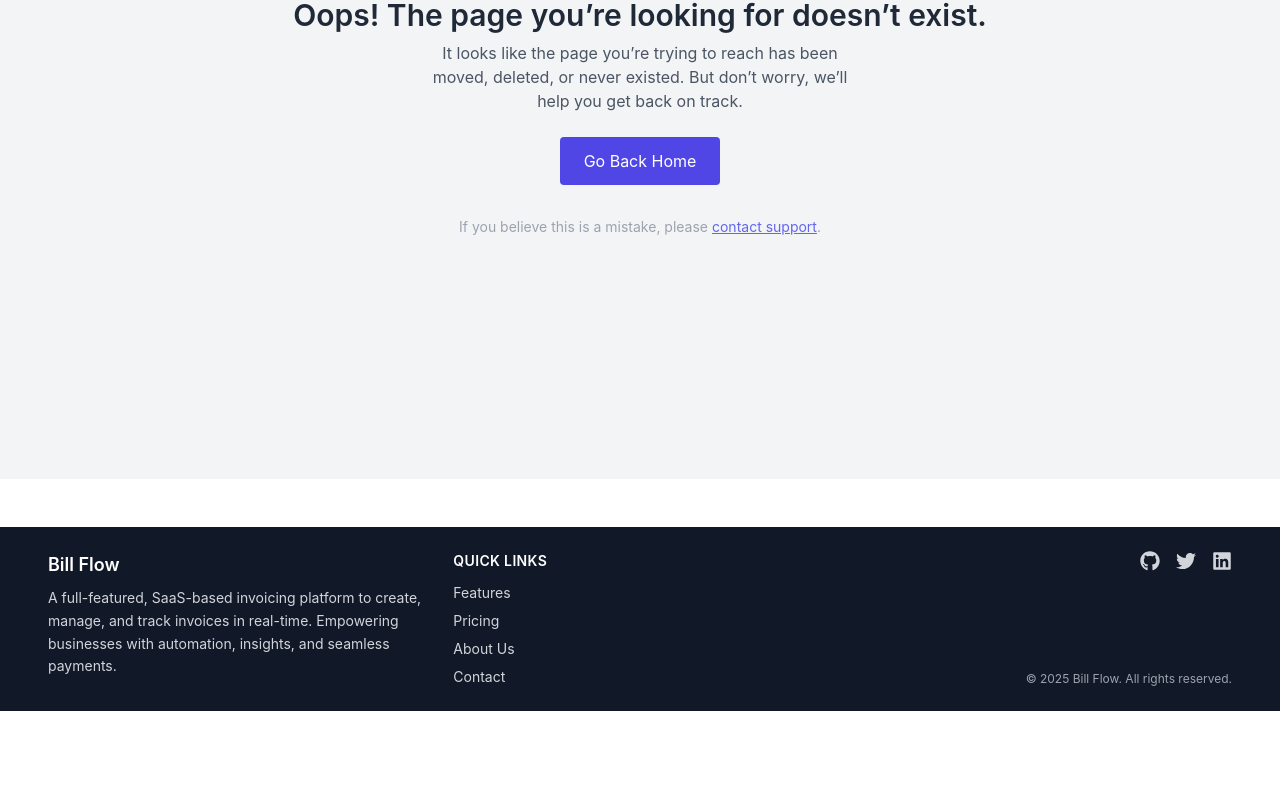
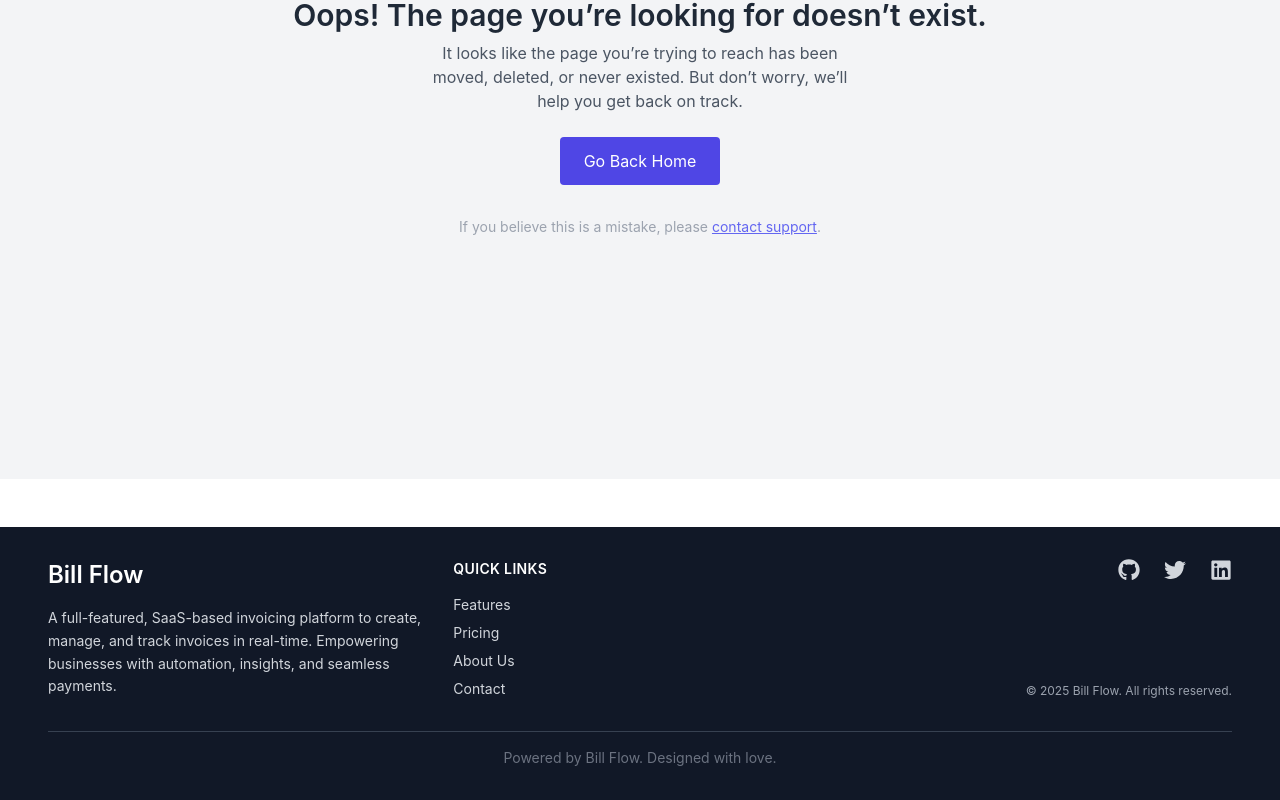
Before and after one commit to jackson951/invoicing-system-web-app, a React (Create React App) app: page /invoicing-system-web-app/admin in a window 1280 px wide. Shown: the part 321-1121 px from the top of the page. Before the commit the page ends 1032 px from the top, so only its background shows below. Built offline with nearby package versions, Linux system fonts and the light colour scheme.

Commit message:
improved footer and login page as well as functionality to scroll to the top

```diff
--- a/src/components/footer.jsx
+++ b/src/components/footer.jsx
@@ -3,12 +3,12 @@ import { FaGithub, FaTwitter, FaLinkedin } from "react-icons/fa";
 
 export default function Footer() {
   return (
-    <footer className="bg-gray-900 text-gray-300 py-6 px-4 md:px-12 mt-12">
+    <footer className="bg-gray-900 text-gray-300 py-8 px-4 md:px-12 mt-12">
       <div className="max-w-7xl mx-auto grid grid-cols-1 md:grid-cols-3 gap-8">
         {/* Company Info */}
-        <div>
-          <h2 className="text-lg font-semibold text-white">Bill Flow</h2>
-          <p className="mt-2 text-sm leading-relaxed">
+        <div className="space-y-4">
+          <h2 className="text-2xl font-semibold text-white">Bill Flow</h2>
+          <p className="text-sm leading-relaxed">
             A full-featured, SaaS-based invoicing platform to create, manage,
             and track invoices in real-time. Empowering businesses with
             automation, insights, and seamless payments.
@@ -16,28 +16,40 @@ export default function Footer() {
         </div>
 
         {/* Quick Links */}
-        <div>
+        <div className="space-y-4">
           <h3 className="text-sm font-semibold text-white uppercase tracking-wide">
             Quick Links
           </h3>
-          <ul className="mt-3 space-y-2 text-sm">
+          <ul className="space-y-2 text-sm">
             <li>
-              <a href="/features" className="hover:underline">
+              <a
+                href="/features"
+                className="hover:text-indigo-400 hover:underline transition"
+              >
                 Features
               </a>
             </li>
             <li>
-              <a href="/pricing" className="hover:underline">
+              <a
+                href="/pricing"
+                className="hover:text-indigo-400 hover:underline transition"
+              >
                 Pricing
               </a>
             </li>
             <li>
-              <a href="/about" className="hover:underline">
+              <a
+                href="/about"
+                className="hover:text-indigo-400 hover:underline transition"
+              >
                 About Us
               </a>
             </li>
             <li>
-              <a href="/contact" className="hover:underline">
+              <a
+                href="/contact"
+                className="hover:text-indigo-400 hover:underline transition"
+              >
                 Contact
               </a>
             </li>
@@ -46,34 +58,41 @@ export default function Footer() {
 
         {/* Social + Copyright */}
         <div className="flex flex-col items-start md:items-end justify-between">
-          <div className="flex space-x-4 mb-4">
+          <div className="flex space-x-6 mb-4">
             <a
               href="https://github.com"
               aria-label="GitHub"
-              className="hover:text-white"
+              className="hover:text-white transition-all duration-300"
             >
-              <FaGithub size={20} />
+              <FaGithub size={22} />
             </a>
             <a
               href="https://twitter.com"
               aria-label="Twitter"
-              className="hover:text-white"
+              className="hover:text-white transition-all duration-300"
             >
-              <FaTwitter size={20} />
+              <FaTwitter size={22} />
             </a>
             <a
               href="https://linkedin.com"
               aria-label="LinkedIn"
-              className="hover:text-white"
+              className="hover:text-white transition-all duration-300"
             >
-              <FaLinkedin size={20} />
+              <FaLinkedin size={22} />
             </a>
           </div>
-          <p className="text-xs text-gray-400 text-right">
+          <p className="text-xs text-gray-400 text-right mt-6 md:mt-0">
             &copy; {new Date().getFullYear()} Bill Flow. All rights reserved.
           </p>
         </div>
       </div>
+
+      {/* Divider */}
+      <div className="border-t border-gray-700 mt-8 pt-4 text-center">
+        <p className="text-sm text-gray-500">
+          Powered by Bill Flow. Designed with love.
+        </p>
+      </div>
     </footer>
   );
 }
--- a/src/pages/login.jsx
+++ b/src/pages/login.jsx
@@ -2,7 +2,7 @@ import React from "react";
 import { useForm, Controller } from "react-hook-form";
 import { z } from "zod";
 import { zodResolver } from "@hookform/resolvers/zod";
-import { Link } from "react-router-dom"; // ✅ Use Link for navigation
+import { Link } from "react-router-dom";
 
 // Schema definition
 const loginSchema = z.object({
@@ -27,8 +27,8 @@ const Login = () => {
   };
 
   return (
-    <div className="min-h-screen bg-gray-100 flex items-center justify-center px-4">
-      <div className="max-w-md w-full bg-white p-8 rounded-lg shadow-lg">
+    <div className="min-h-screen bg-gradient-to-r from-blue-50 to-gray-100 flex items-center justify-center px-4">
+      <div className="max-w-md w-full bg-white p-8 rounded-lg shadow-lg transform transition-all duration-300 ease-in-out hover:scale-105">
         <h2 className="text-3xl font-bold mb-6 text-center text-gray-800">
           Welcome Back 👋
         </h2>
@@ -48,7 +48,7 @@ const Login = () => {
                   placeholder=" "
                   className={`peer w-full px-4 pt-5 pb-2 border ${
                     errors.email ? "border-red-500" : "border-gray-300"
-                  } rounded focus:outline-none focus:ring-2 focus:ring-indigo-500`}
+                  } rounded focus:outline-none focus:ring-2 focus:ring-indigo-500 transition-all duration-300 ease-in-out`}
                 />
                 <label
                   htmlFor="email"
@@ -79,7 +79,7 @@ const Login = () => {
                   placeholder=" "
                   className={`peer w-full px-4 pt-5 pb-2 border ${
                     errors.password ? "border-red-500" : "border-gray-300"
-                  } rounded focus:outline-none focus:ring-2 focus:ring-indigo-500`}
+                  } rounded focus:outline-none focus:ring-2 focus:ring-indigo-500 transition-all duration-300 ease-in-out`}
                 />
                 <label
                   htmlFor="password"
@@ -102,7 +102,11 @@ const Login = () => {
             disabled={isSubmitting}
             className="w-full bg-indigo-600 text-white font-medium py-2 rounded hover:bg-indigo-700 transition"
           >
-            {isSubmitting ? "Signing in..." : "Sign In"}
+            {isSubmitting ? (
+              <div className="animate-spin border-t-2 border-white w-4 h-4 border-solid rounded-full mx-auto"></div>
+            ) : (
+              "Sign In"
+            )}
           </button>
         </form>
 
```
